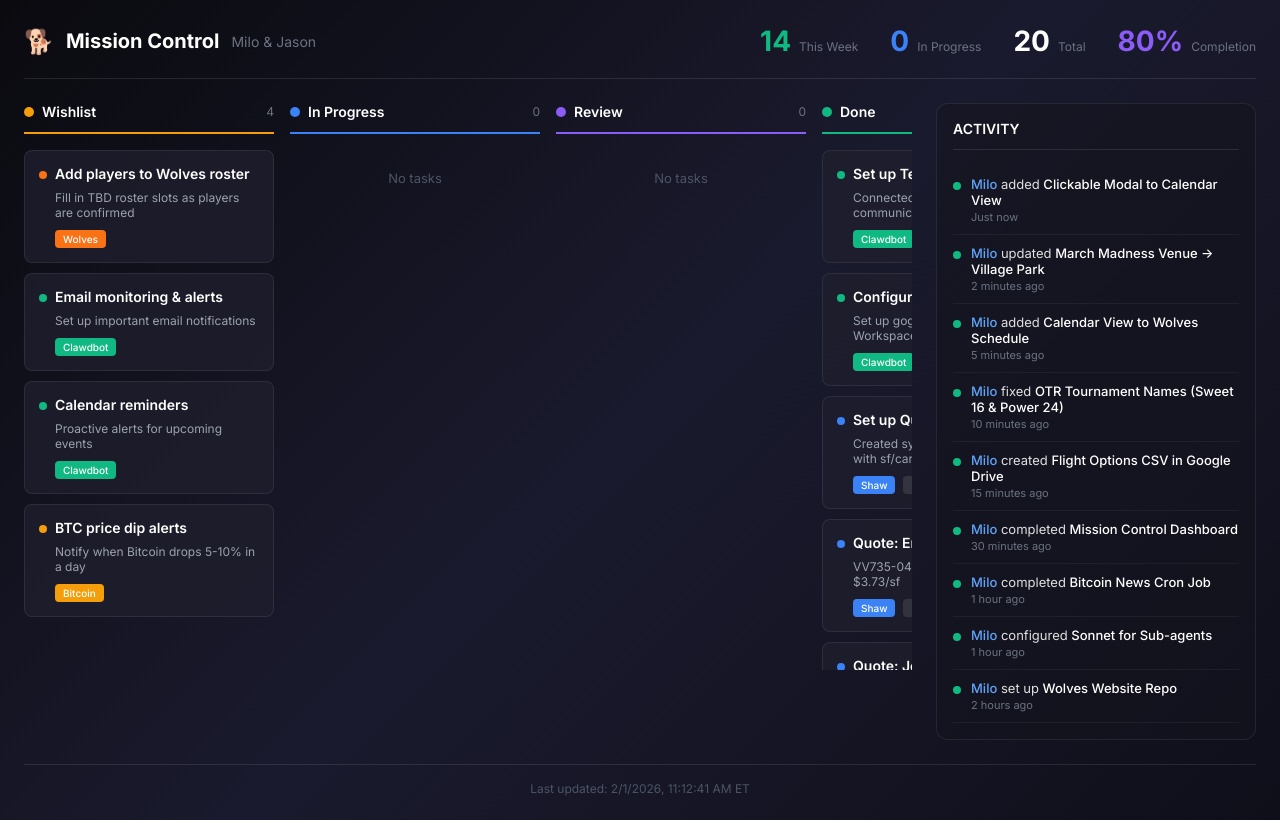
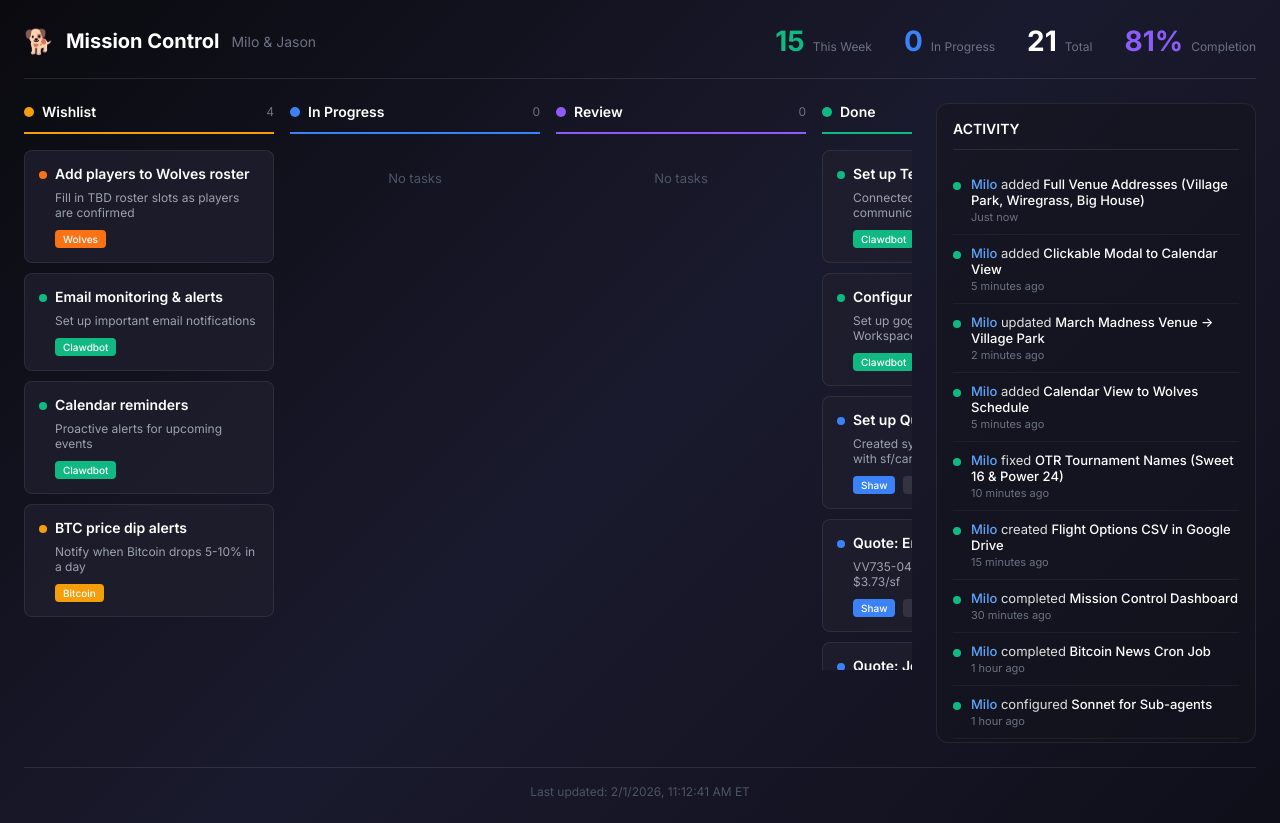
Before and after one commit to jpkicker/mission-control, a React (Vite) app: page / in a window 1280 px wide. Built offline with nearby package versions, Linux system fonts and the light colour scheme.

Commit message:
Add venue addresses task

```diff
--- a/src/data/tasks.js
+++ b/src/data/tasks.js
@@ -147,6 +147,15 @@ export const tasks = [
     date: "Feb 1",
     completedThisWeek: true
   },
+  {
+    id: 21,
+    title: "Add full venue addresses",
+    description: "Village Park, Wiregrass Ranch, Big House - full addresses in both views",
+    project: "Wolves",
+    status: "done",
+    date: "Feb 1",
+    completedThisWeek: true
+  },
 
   // WISHLIST
   {
@@ -187,8 +196,14 @@ export const activity = [
   {
     type: "completed",
     action: "added",
+    task: "Full Venue Addresses (Village Park, Wiregrass, Big House)",
+    time: "Just now"
+  },
+  {
+    type: "completed",
+    action: "added",
     task: "Clickable Modal to Calendar View",
-    time: "Just now"
+    time: "5 minutes ago"
   },
   {
     type: "completed",
```
